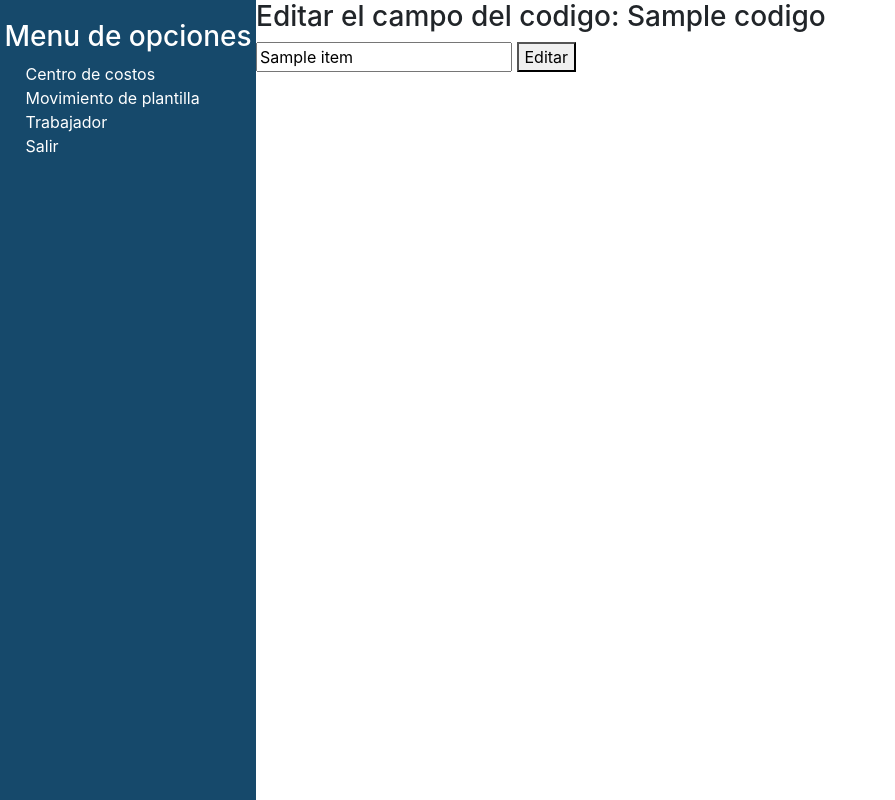
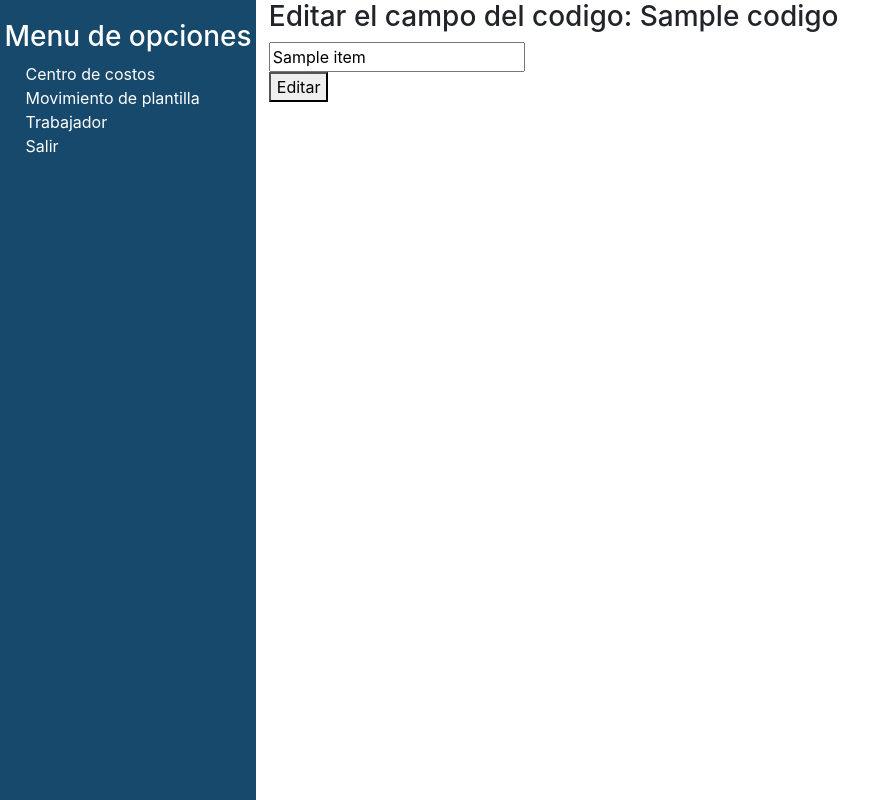
Before and after one commit to JossueJativa/ModeladoDeSoftware, a Django app: page /editCentroCostos/1 in a window 1280 px wide; the page is wider, and only the part inside the window is pictured. Shown: that part, without its empty margins (0-895 px from the left). Run offline with Django 4.2, Linux system fonts and the light colour scheme; tables that the repository leaves empty hold one stand-in row (values such as "Sample post"); a database or web service that is not in the repository returns one stand-in record (values such as "Sample title"); data that the repository does not hold is empty; some libraries are stand-ins or nearby versions.

Commit message:
Ingreso de mejora visual en los ingresos de informacion y edicion

```diff
--- a/RecursosHumanos/CentroCostos/templates/agregar.html
+++ b/RecursosHumanos/CentroCostos/templates/agregar.html
@@ -11,6 +11,6 @@
         {% csrf_token %}
         Ingresar codigo de centro de costos: <input type="text" name="codigo" placeholder="Codigo"><br>
         Ingresar descripcion de centro de costos: <input type="text" name="descripcion" placeholder="Descripcion"><br>
-        <button type="submit">Agregar</button>
+        <button type="submit" class="btn-primary">Agregar</button>
     </form>
 {% endblock  %}
--- a/RecursosHumanos/CentroCostos/templates/agregarMovimiento.html
+++ b/RecursosHumanos/CentroCostos/templates/agregarMovimiento.html
@@ -6,7 +6,7 @@
 
 {% block body %}
     <h1>Agregar un Movimiento de plantilla nuevo</h1>
-
+    <div class="formulario">
         <form action="{%url 'pushMovimientoPlantilla'%}" method="post">
             {% csrf_token %}
             Concepto: <input type="text" class="form-control" id="Conceptos" name="Conceptos"></br>
@@ -66,4 +66,5 @@
             Empresa Afecta Iess: <input type="text" class="form-control" id="Empresa_Afecta_Iess" name="Empresa_Afecta_Iess" value="{{datos.Empresa_Afecta_Iess}}"></br>
             <button type="submit" class="btn btn-primary">Guardar</button>
         </form>
+    </div>
 {% endblock  %}
--- a/RecursosHumanos/CentroCostos/templates/agregarTrabajador.html
+++ b/RecursosHumanos/CentroCostos/templates/agregarTrabajador.html
@@ -6,7 +6,7 @@
 
 {% block body %}
     <h1>Agregar un trabajador nuevo</h1>
-
+    <div class="formulario">
         <form action="{% url 'trabajadoresPost' %}" method="post">
             {% csrf_token %}
             COMP_Codigo: <input type="text" class="form-control" id="COMP_Codigo" name="COMP_Codigo" value="{{id}}" disabled></form>
@@ -104,4 +104,5 @@
             Mensaje: <input type="text" class="form-control" id="Mensaje" name="Mensaje"></br>
             <button type="submit" class="btn btn-primary">Guardar</button>
         </form>
+    </div>
 {% endblock  %}
--- a/RecursosHumanos/CentroCostos/templates/editCentroCostos.html
+++ b/RecursosHumanos/CentroCostos/templates/editCentroCostos.html
@@ -6,10 +6,11 @@
 
 {% block body %}
     <h3>Editar el campo del codigo: {{data.Codigo}}</h3>
-
-    <form action="{%url 'edit' data.Codigo%}" method="post">
-        {% csrf_token %}
-        <input type="text" name="descripcion" value="{{data.NombreCentroCostos}}" placeholder="Descripcion" required>
-        <button type="submit">Editar</button>
-    </form>
+    <div class="formulario">
+        <form action="{%url 'edit' data.Codigo%}" method="post">
+            {% csrf_token %}
+            <input type="text" name="descripcion" value="{{data.NombreCentroCostos}}" placeholder="Descripcion" required>
+            <button type="submit">Editar</button>
+        </form>
+    </div>
 {% endblock  %}
--- a/RecursosHumanos/CentroCostos/templates/editMovimientoPlanilla.html
+++ b/RecursosHumanos/CentroCostos/templates/editMovimientoPlanilla.html
@@ -9,7 +9,7 @@
     <a>Recuerde poner los campos que son de seleccion</a></br>
     <a>Ya que aquellos no se devuelven automaticamente</a></br>
     </br>
-
+    <div class="formulario">
         <form action="{% url 'editMovimientoPlantilla' datos.CodigoConcepto %}" method="POST">
             {% csrf_token %}
             Concepto: <input type="text" class="form-control" id="Conceptos" name="Conceptos" value="{{datos.Concepto}}"></br>
@@ -70,4 +70,5 @@
             Empresa Afecta Iess: <input type="text" class="form-control" id="Empresa_Afecta_Iess" name="Empresa_Afecta_Iess" value="{{datos.Empresa_Afecta_Iess}}"></br>
             <button type="submit" class="btn btn-primary">Guardar</button>
         </form>
+    </div>
 {% endblock  %}
--- a/RecursosHumanos/CentroCostos/templates/layout.html
+++ b/RecursosHumanos/CentroCostos/templates/layout.html
@@ -8,7 +8,7 @@
     <style>
         body{
             position: relative;
-            left: 20%;
+            left: 21%;
         }
 
         .side-var{
@@ -34,6 +34,12 @@
             color: white;
             text-decoration: none;
         }
+
+        .formulario{
+            width: 25%;
+            height: 100%;
+            position: relative;
+        }
     </style>
 </head>
 <body>
--- a/RecursosHumanos/CentroCostos/templates/updateTrabajador.html
+++ b/RecursosHumanos/CentroCostos/templates/updateTrabajador.html
@@ -6,7 +6,7 @@
 
 {% block body %}
     <h1>Agregar un trabajador nuevo</h1>
-
+    <div class="formulario">
         <form action="{% url 'trabajadoresPost' %}" method="post">
             {% csrf_token %}
             COMP_Codigo: <input type="text" class="form-control" id="COMP_Codigo" name="COMP_Codigo" value="{{id}}" disabled></form>
@@ -122,4 +122,5 @@
             Mensaje: <input type="text" class="form-control" id="Mensaje" name="Mensaje" value="{{data2.Mensaje}}"></br>
             <button type="submit" class="btn btn-primary">Guardar</button>
         </form>
+    </div>
 {% endblock  %}
```
Lines whose indentation alone changed are shown as unchanged.
